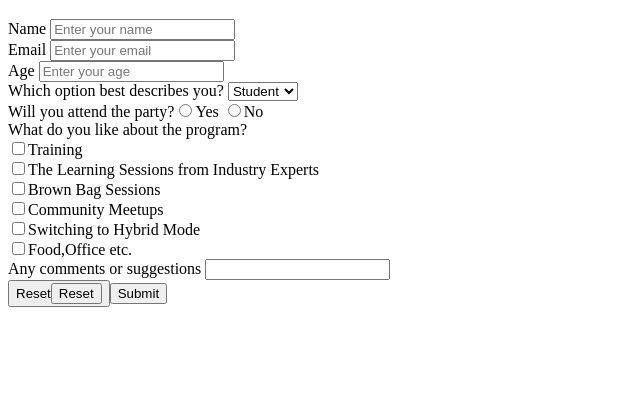
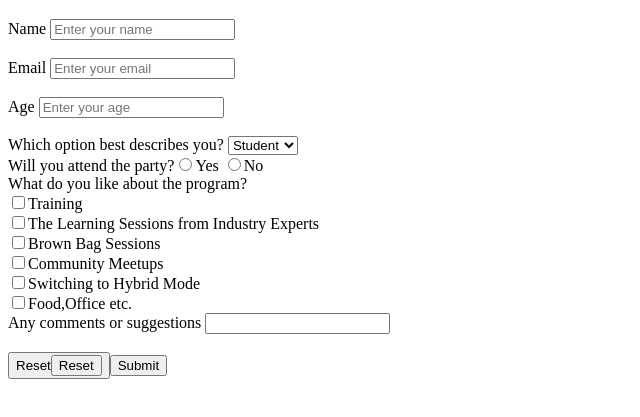
Before and after one commit to manojdm018/FULL-STACKS-DEVELOPMENT-2026, a plain HTML site: page farewell-party-survey.html in a window 1280 px wide. Shown: the part 61-478 px from the top of the page, without its empty margins (0-640 px from the left). Drawn offline with Linux system fonts and the light colour scheme.

Commit message:
changed tags froms to form

```diff
--- a/farewell-party-survey.html
+++ b/farewell-party-survey.html
@@ -6,11 +6,11 @@
     <body>
     <h1>Farewell Party Survey Form</h1>
     <!-- name part -->
-    <forms>Name <input type="text" required placeholder="Enter your name"></forms><br>
+    <form>Name <input type="text" required placeholder="Enter your name"></form><br>
     <!-- email part -->
-    <forms>Email <input type="text" placeholder="Enter your email" required></forms><br>
+    <form>Email <input type="text" placeholder="Enter your email" required></form><br>
     <!-- age part -->
-    <forms>Age <input type="text" placeholder="Enter your age" required></forms><br>
+    <form>Age <input type="text" placeholder="Enter your age" required></form><br>
     <!-- describe yourself i have used dropdown box -->
     <div>
     <label for="yourself">Which option best describes you?
@@ -35,7 +35,7 @@
     <label for="food-office"><input type="checkbox">Food,Office etc.</label><br>
     </div>
     <!-- any comments? -->
-    <forms>Any comments or suggestions <input type="text"></forms><br>
+    <form>Any comments or suggestions <input type="text"></form><br>
     <button>Reset<input type="reset"></button><button>Submit</button>
     </body>
 </html>
```
